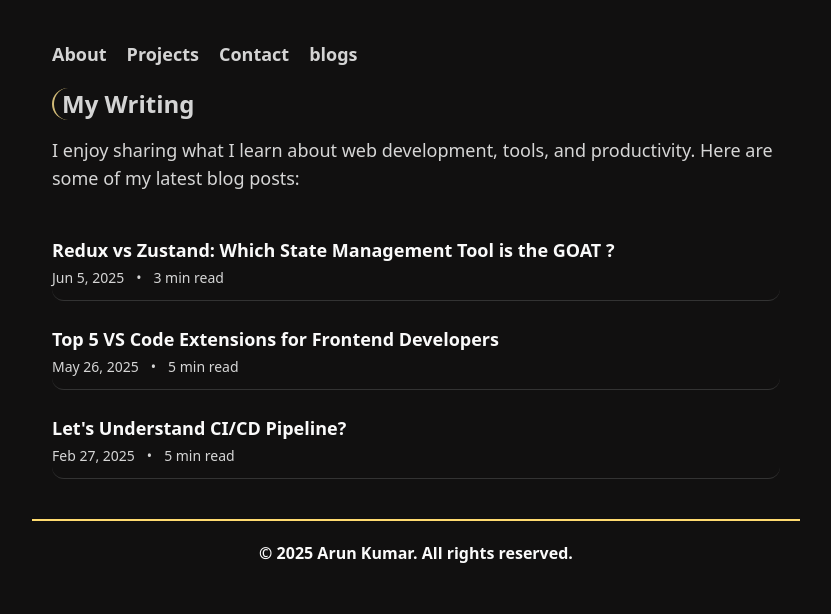
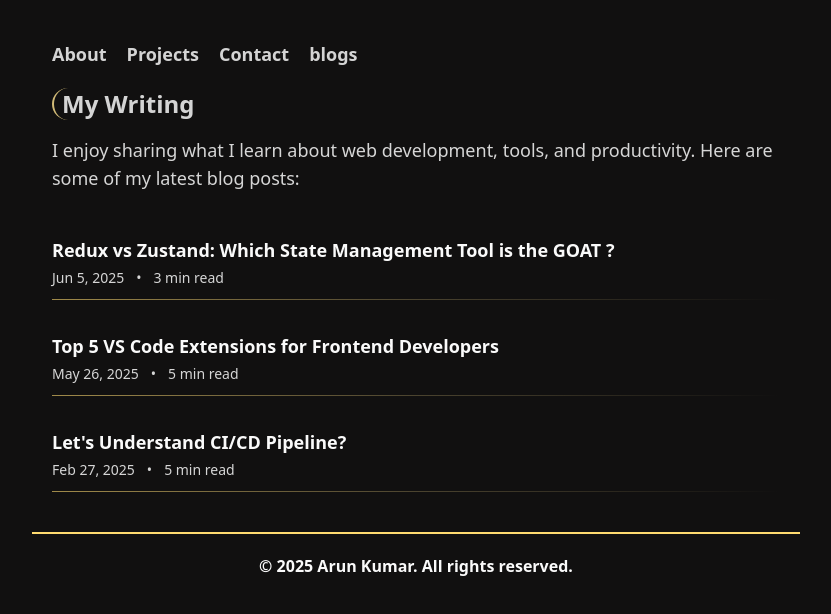
Before and after one commit to hiarun01/my-portfolio, a React (Vite) app: page /blogs in a window 1280 px wide. Shown: the top 614 px of the page, without its empty margins (224-1055 px from the left). Built offline with nearby package versions, Linux system fonts and the light colour scheme.

Commit message:
border line fixed

```diff
--- a/src/components/Pages/Blogs.jsx
+++ b/src/components/Pages/Blogs.jsx
@@ -46,20 +46,20 @@ const Blogs = () => {
         I enjoy sharing what I learn about web development, tools, and
         productivity. Here are some of my latest blog posts:
       </motion.p>
-      <div className="flex flex-col gap-3">
+      <div className="flex flex-col gap-5">
         {blogPosts.map((post, index) => (
           <motion.a
             key={index}
             href={post.link}
             target="_blank"
             rel="noopener noreferrer"
-            className="group flex flex-col sm:flex-row items-start sm:items-center gap-3 px-0 py-3 border-b border-[#333] hover:bg-[#232323] transition-colors rounded-xl"
+            className="group flex flex-col sm:flex-row items-start sm:items-center gap-3 px-0 py-3 relative"
             initial={{opacity: 0, y: 30}}
             animate={{opacity: 1, y: 0}}
             transition={{delay: 0.4 + index * 0.1, duration: 0.5}}
           >
             <div className="flex-1">
-              <h3 className="text-lg font-semibold  text-[#fafafa] group-hover:text-[#ffdb70] transition-colors mb-1">
+              <h3 className="text-lg font-semibold text-[#fafafa] group-hover:text-[#ffdb70] transition-colors mb-1">
                 {post.title}
               </h3>
               <div className="flex items-center text-[#d6d6d6] text-sm gap-2">
@@ -68,6 +68,8 @@ const Blogs = () => {
                 <span>{post.readTime}</span>
               </div>
             </div>
+            {/* border line */}
+            <div className="absolute left-0 bottom-0 w-full h-px bg-gradient-to-r from-[#ffdb70]/60 via-[#d2bb77]/30 to-transparent group-hover:from-[#ffdb70] group-hover:via-[#d2bb77] group-hover:to-[#ffdb70] transition-all"></div>
           </motion.a>
         ))}
       </div>
```
